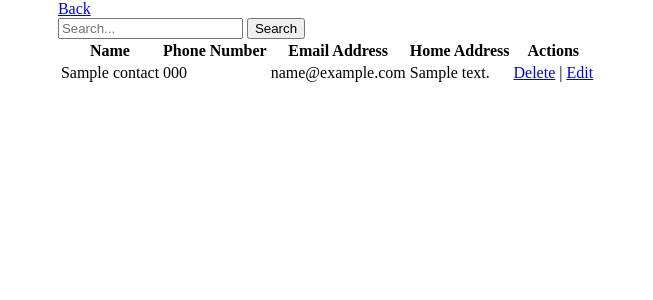
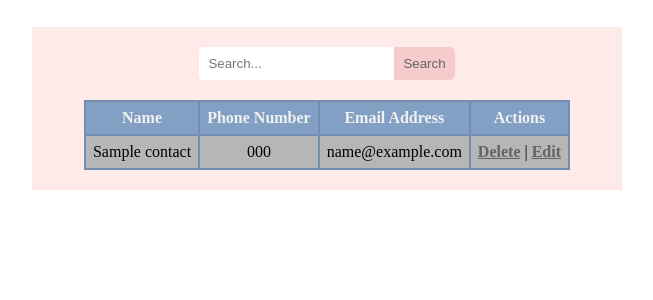
Before and after one commit to KaramiZahra/Contact-Book, a Flask app: page /contacts in a window 1280 px wide. Shown: the top 300 px of the page, without its empty margins (313-966 px from the left). Run offline with Flask 3, Linux system fonts and the light colour scheme; tables that the repository leaves empty hold one stand-in row (Sample ...).

Commit message:
style: add styles for contacts page

```diff
--- a/app.py
+++ b/app.py
@@ -21,7 +21,6 @@ class Contact(db.Model):
     contact_name = db.Column(db.String(255), nullable=False)
     contact_phone = db.Column(db.String(255), nullable=False)
     contact_email = db.Column(db.String(255))
-    contact_address = db.Column(db.String(255))
 
     def __repr__(self):
         return f"Contact: {self.contact_id}"
@@ -33,9 +32,8 @@ def index():
         current_name = request.form["contact_name"].strip()
         current_phone = request.form["contact_phone"].strip()
         current_email = request.form["contact_email"].strip()
-        current_address = request.form["contact_address"].strip()
-        new_contact = Contact(contact_name=current_name, contact_phone=current_phone,
-                              contact_email=current_email, contact_address=current_address)
+        new_contact = Contact(contact_name=current_name,
+                              contact_phone=current_phone, contact_email=current_email)
         try:
             db.session.add(new_contact)
             db.session.commit()
@@ -76,7 +74,6 @@ def edit(id: int):
         edit_contact.contact_name = request.form["contact_name"] or edit_contact.contact_name
         edit_contact.contact_phone = request.form["contact_phone"] or edit_contact.contact_phone
         edit_contact.contact_email = request.form["contact_email"] or edit_contact.contact_email
-        edit_contact.contact_address = request.form["contact_address"] or edit_contact.contact_address
         try:
             db.session.commit()
             return redirect("/contacts")
--- a/static/scss/style.css
+++ b/static/scss/style.css
@@ -65,4 +65,69 @@ body {
 .new_contact .all_contacts_btn:hover {
   background-color: #b6b6b6;
   cursor: pointer;
+}
+
+.prev_contacts {
+  display: flex;
+  justify-content: center;
+  align-items: center;
+  flex-direction: column;
+  background-color: #ffeaea;
+  width: 550px;
+  height: -moz-max-content;
+  height: max-content;
+  margin-top: 27px;
+  padding: 20px;
+}
+.prev_contacts h3 {
+  color: #636363;
+}
+.prev_contacts form {
+  display: flex;
+  background-color: #fff;
+  border-radius: 5px;
+  margin-bottom: 20px;
+}
+.prev_contacts form input {
+  padding: 7px;
+  border: 2px solid #fff;
+  border-radius: 5px 0 0 5px;
+}
+.prev_contacts form input:focus {
+  border: 2px solid #f5cbcb;
+  outline: none;
+}
+.prev_contacts form input[type=submit] {
+  background-color: #f5cbcb;
+  color: #636363;
+  border: 2px solid #f5cbcb;
+  border-radius: 0 5px 5px 0;
+}
+.prev_contacts form input[type=submit]:hover {
+  background-color: #ffeaea;
+  cursor: pointer;
+}
+.prev_contacts table {
+  border-collapse: collapse;
+  text-align: center;
+}
+.prev_contacts table th,
+.prev_contacts table td {
+  border: 2px solid #748dae;
+  padding: 7px;
+}
+.prev_contacts table th {
+  background-color: #829fc4;
+  color: #f1f1f1;
+}
+.prev_contacts table td {
+  background-color: #b6b6b6;
+}
+.prev_contacts table td a {
+  font-weight: bold;
+  color: #636363;
+}
+.prev_contacts table td a:hover {
+  color: #748dae;
+  cursor: pointer;
 }/*# sourceMappingURL=style.css.map */
--- a/templates/contacts.html
+++ b/templates/contacts.html
@@ -3,7 +3,6 @@
 {% block body %}
 
 <div class="prev_contacts">
-    <a href="/">Back</a>
     {% if not contacts %} <h3>No contacts available!</h3>
     {% else %}
     <form action="/contacts" method="POST">
@@ -17,7 +16,6 @@
             <th>Name</th>
             <th>Phone Number</th>
             <th>Email Address</th>
-            <th>Home Address</th>
             <th>Actions</th>
         </tr>
         {% for contact in contacts %}
@@ -25,7 +23,6 @@
             <td>{{contact.contact_name}}</td>
             <td>{{contact.contact_phone}}</td>
             <td>{{contact.contact_email}}</td>
-            <td>{{contact.contact_address}}</td>
             <td><a href="/delete/{{contact.contact_id}}">Delete</a> | <a href="/edit/{{contact.contact_id}}">Edit</a>
             </td>
         </tr>
--- a/templates/edit.html
+++ b/templates/edit.html
@@ -6,7 +6,6 @@
     <input type="text" name="contact_name" id="contact_name" placeholder={{contact.contact_name}}>
     <input type="tel" name="contact_phone" id="contact_phone" placeholder={{contact.contact_phone}}>
     <input type="email" name="contact_email" id="contact_email" placeholder={{contact.contact_email}}>
-    <input type="text" name="contact_address" id="contact_address" placeholder={{contact.contact_address}}>
     <input type="submit" value="Edit Contact">
 </form>
 {% endblock%}
```
Also changed, not shown: static/scss/style.scss (+60 -0 lines), templates/index.html (+3 -4 lines), 1 other file.
